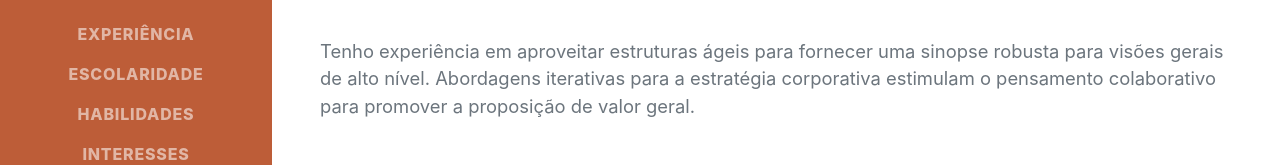
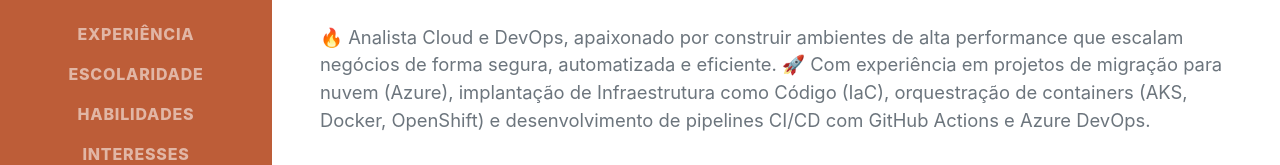
Before and after one commit to Danilo-vidal/Danilo-vidal.github.io, a plain HTML site: page index.html in a window 1280 px wide. Shown: the part 393-558 px from the top of the page. Drawn offline with nearby package versions, Linux system fonts and the light colour scheme; a script that the page names is missing; a web font is replaced by a local one.

Commit message:
Update index.html

```diff
--- a/index.html
+++ b/index.html
@@ -47,7 +47,9 @@
                         Pavão dourado 40 · Parque dos lagos, 04851-408 · (11) 95851-3533 ·
                         <a href="taysonmayers@hotmail.com">taysonmayers@hotmail.com</a>
                     </div>
-                    <p class="lead mb-5">Tenho experiência em aproveitar estruturas ágeis para fornecer uma sinopse robusta para visões gerais de alto nível. Abordagens iterativas para a estratégia corporativa estimulam o pensamento colaborativo para promover a proposição de valor geral.</p>
+                    <p class="lead mb-5">🔥 Analista Cloud e DevOps, apaixonado por construir ambientes de alta performance que escalam negócios de forma segura, automatizada e eficiente.
+
+🚀 Com experiência em projetos de migração para nuvem (Azure), implantação de Infraestrutura como Código (IaC), orquestração de containers (AKS, Docker, OpenShift) e desenvolvimento de pipelines CI/CD com GitHub Actions e Azure DevOps.</p>
                     <div class="midias-sociais">
                         <a class="midias-sociais" href="#!"><i class="fab fa-linkedin-in"></i></a>
                         <a class="midias-sociais" href="#!"><i class="fab fa-github"></i></a>
```
